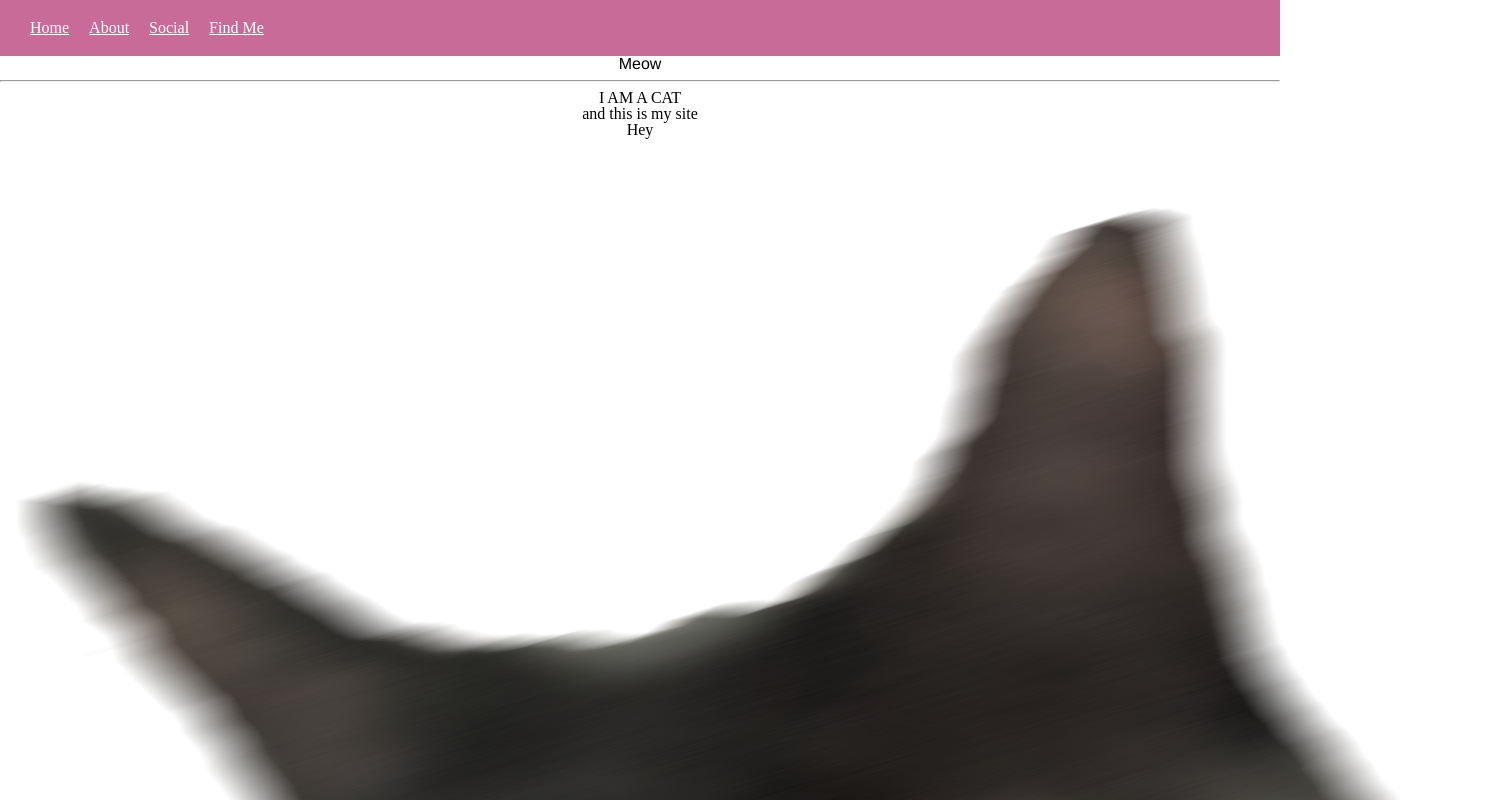
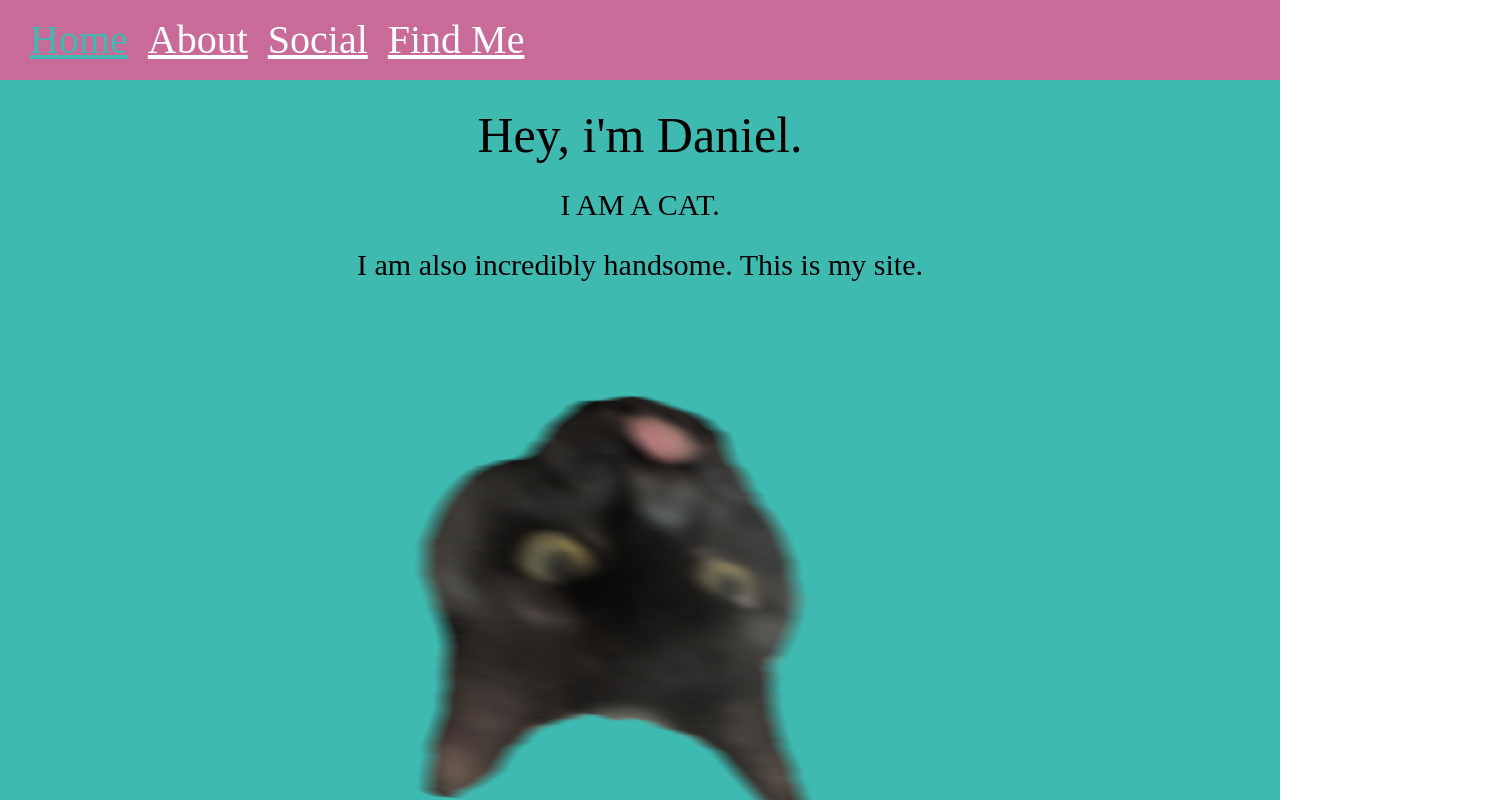
Before and after one commit to SBoscarino/multipage_react_router_app, a React app: page / in a window 1280 px wide. Shown: the top 800 px of the page, 1500 px wide, since content can reach past the window. Built offline with nearby package versions, Linux system fonts and the light colour scheme; a web font is replaced by a local one.

Commit message:
more stylistic and code changes

```diff
--- a/public/index.html
+++ b/public/index.html
@@ -4,6 +4,8 @@
     <meta charset="utf-8">
     <meta name="viewport" content="width=device-width, initial-scale=1, shrink-to-fit=no">
     <meta name="theme-color" content="#000000">
+    <link href="https://fonts.googleapis.com/css?family=Baloo+Tammudu" rel="stylesheet">
+
     <!--
       manifest.json provides metadata used when your web app is added to the
       homescreen on Android. See https://developers.google.com/web/fundamentals/engage-and-retain/web-app-manifest/
--- a/src/components/Home.js
+++ b/src/components/Home.js
@@ -5,9 +5,9 @@ class Home extends Component {
   render(){
     return(
     <div className="home">
-      <h1>I AM A CAT</h1>
-      <h2>and this is my site</h2>
-      <div className="test">Hey</div>
+      <h1 className="large">Hey, i'm Daniel.</h1>
+      <h1>I AM A CAT.</h1>
+      <h2>I am also incredibly handsome. This is my site.</h2>
       <img alt="spinning cat head" src={cat_blur} />
     </div>
   )
--- a/src/components/Layout.js
+++ b/src/components/Layout.js
@@ -6,14 +6,12 @@ render(){
   return(
     <div className="layout">
       <nav className="navbar">
-        <NavLink to="/">Home</NavLink>
-        <NavLink to="/About">About</NavLink>
-        <NavLink to="/Social">Social</NavLink>
-        <NavLink to="/Find">Find Me</NavLink>
+        <NavLink activeClassName="selected" exact to="/">Home</NavLink>
+        <NavLink activeClassName="selected" to="/About">About</NavLink>
+        <NavLink activeClassName="selected" to="/Social">Social</NavLink>
+        <NavLink activeClassName="selected" to="/Find">Find Me</NavLink>
       </nav>
       <div className="items">
-        <h1 className="main-header">Meow</h1>
-        <hr/>
         {this.props.children}
       </div>
     </div>
--- a/src/style/_home.scss
+++ b/src/style/_home.scss
@@ -1,23 +1,19 @@
+
 .home {
   text-align: center;
+  background-color: #3ebab0;
 
-  .test {
-    background-color: green;
-    height:25px;
+  h1, h2 {
+    padding-top: 30px;
+    font-size: 30px;
   }
-
+  .large{
+    font-size: 50px;
+  }
   img {
-    height:200px;
-    -webkit-animation:spin 4s linear infinite;
-    -moz-animation:spin 4s linear infinite;
-    animation:spin 4s linear infinite;
+    padding-top: 50px;
+    padding-bottom: 100px;
+    height:500px;
+    animation:spin .9s linear infinite;
   }
-  @-moz-keyframes spin { 100% { -moz-transform: rotate(360deg); } }
-  @-webkit-keyframes spin { 100% { -webkit-transform: rotate(360deg); } }
-  @keyframes spin { 100% { -webkit-transform: rotate(360deg); transform:rotate(360deg); } }
-  }
-
-
-
-
 }
--- a/src/style/_layout.scss
+++ b/src/style/_layout.scss
@@ -1,19 +1,21 @@
-
 
 .layout {
+  font-family: 'Baloo Tammudu', cursive;
 
   nav {
     background-color: $main-color;
-    padding: 20px;
+    padding: 20px 20px;
+    font-size: 40px;
   }
 
   a {
     color: #fff;
     padding: 10px;
   }
-
+  .selected{
+    color:#3ebab0;
+  }
   .main-header {
-    font-family: Helvetica, sans-serif;
     text-align: center;
   }
 
--- a/src/style/style.scss
+++ b/src/style/style.scss
@@ -5,7 +5,7 @@ $main-color: #c86b98;
 .sub-header {
 
   border: solid 1px black;
-  font-family: Chalkboard;
+  font-family: 'Baloo Tammudu', cursive;
   padding: 10px;
 
   h2 {
```
Also changed, not shown: src/style.css.
